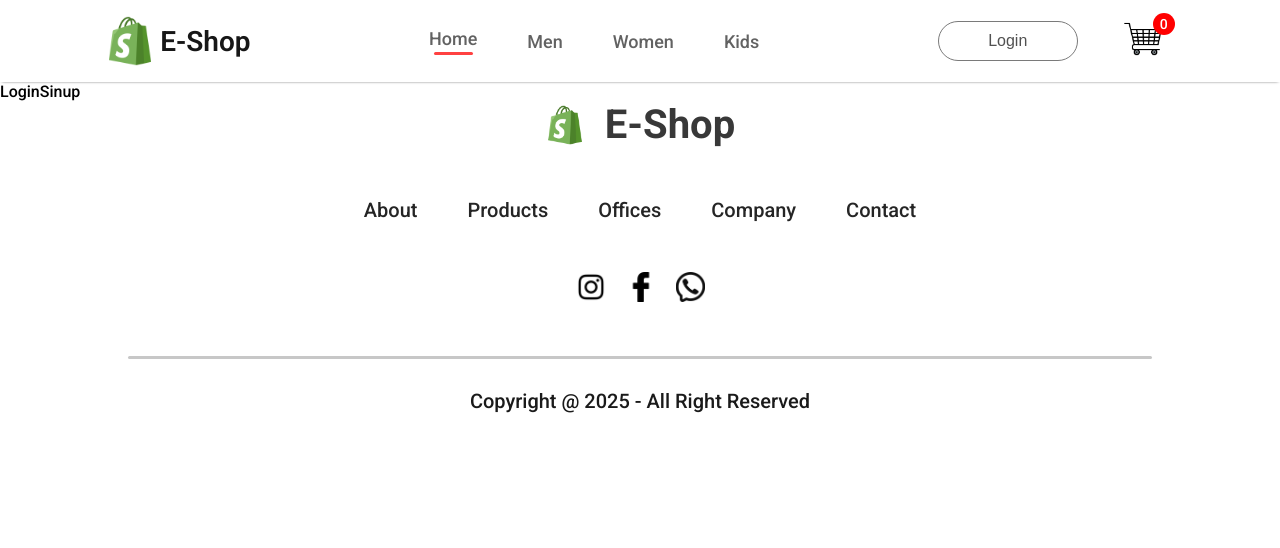
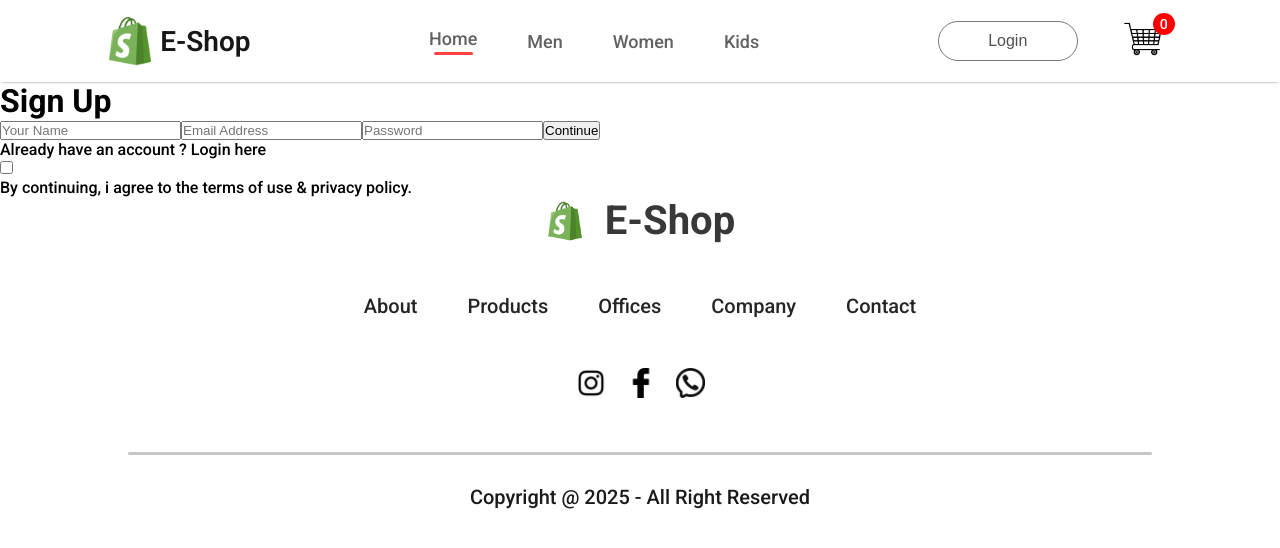
Before and after one commit to atef5922/E-commerce-reactjs, a React (Vite) app in the folder frontend/: page /login in a window 1280 px wide. Shown: the top 548 px of the page. Built offline with nearby package versions, Linux system fonts and the light colour scheme.

Commit message:
Make LoginSignup Page

```diff
--- a/frontend/src/Pages/LoginSignup.jsx
+++ b/frontend/src/Pages/LoginSignup.jsx
@@ -1,9 +1,27 @@
 import React from 'react'
+import "../CSS/LoginSignup.css"
+const LoginSignup = () => {
+  return (
+    <div className='loginsignup'>
+      <div className="loginsignup-container">
+        <h1>Sign Up</h1>
+        <div className='loginsignup-fields'>
+          <input type='text' placeholder='Your Name'/>
+          <input type='email' placeholder='Email Address'/>
+          <input type='password' placeholder='Password'/>
+          <button>Continue</button>
+        </div>
 
-const LoginSinup = () => {
-  return (
-    <div>LoginSinup</div>
+        <p className="loginsignup-login">
+          Already have an account ? <span>Login here</span>
+        </p>
+        <div className='loginsignup-agree'>
+          <input type='checkbox' name='' id=''/>
+          <p>By continuing, i agree to the terms of use & privacy policy.</p>
+        </div>
+      </div>
+    </div>
   )
 }
 
-export default LoginSinup
+export default LoginSignup
```
Also changed, not shown: frontend/src/CSS/LoginSignup.css (added).
